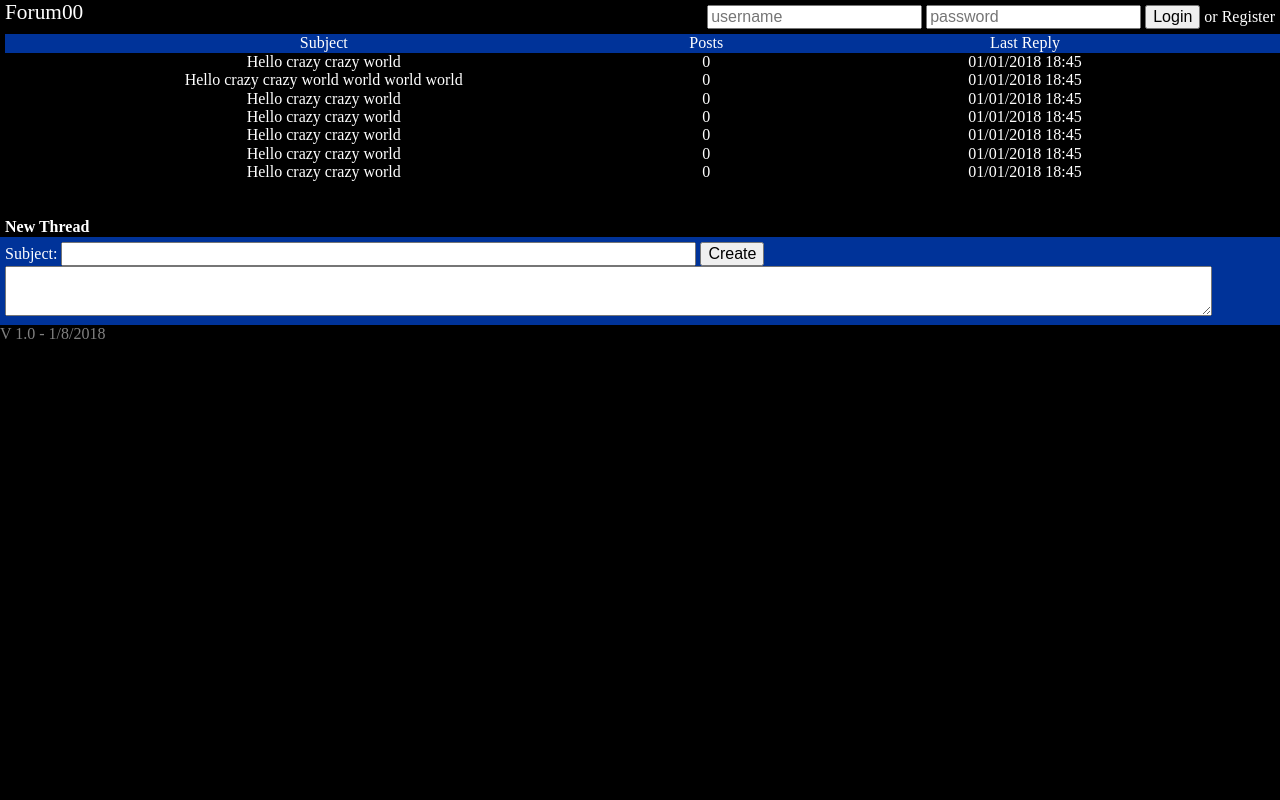
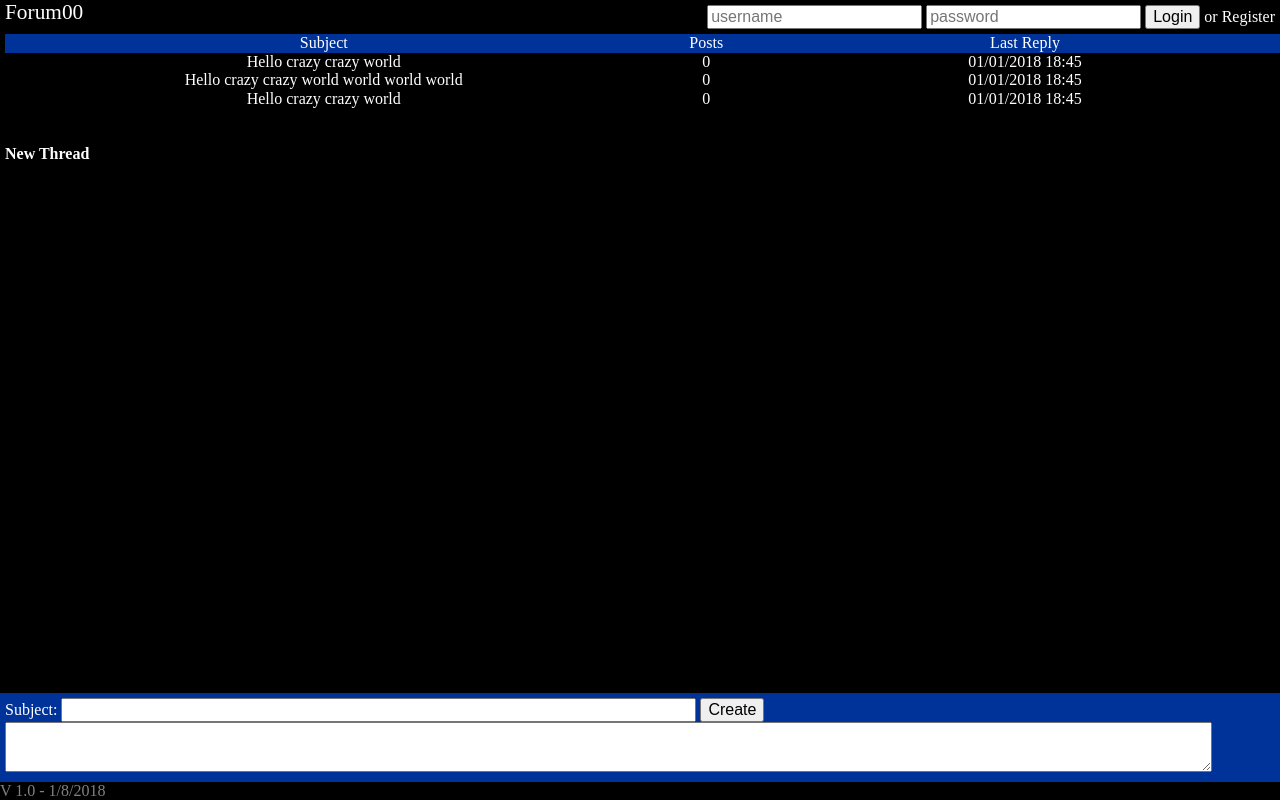
Before and after one commit to elsistra/Forum00, a Node server app: page /forum in a window 1280 px wide. Run offline with Node 20, Linux system fonts and the light colour scheme; some libraries are stand-ins or nearby versions.

Commit message:
Fix threads container not expanding to fill available vertical space

```diff
--- a/public/styles.css
+++ b/public/styles.css
@@ -2,25 +2,44 @@
   box-sizing: border-box;
 }
 html{
+  height: 100%;
 }
 body{
+  height: 100%;
   background-color: black;
   color: grey;
+
+  /*Use flexbox container display*/
+  display: flex;
+  /*Use flexbox container column*/
+  flex-direction: column;
 }
 #maincontent{
+  /*Enable flexbox item growing*/
   flex-grow: 1;
+
   background-color: black;
   color: white;
   padding-left: 5px;
   padding-top: 5px;
 }
 #thread-list-container{
-  max-height: 20%;
+  /*Enable flexbox item growing*/
+  flex-grow: 1;
+
+  /*Use flexbox container display*/
+  display: flex;
+  /*Use flexbox container column*/
+  flex-direction: column;
 }
 #container{
+  /*Use flexbox container display*/
   display: flex;
 }
 #header{
+  /*Disable flexbox item shrinking*/
+  flex-shrink: 0;
+
   background-color: #000;
   color: #ffffff;
   padding-left: 5px;
@@ -37,6 +56,10 @@ body{
   text-align: right;
   padding-top: 5px;
   padding-right: 5px;
+}
+#footer {
+  /*Disable flexbox item shrinking*/
+  flex-shrink: 0;
 }
 .table{
   display: table;
@@ -88,6 +111,9 @@ a{
   flex-shrink: 0;
 }
 #new-thread-form{
+  /*Disable flexbox item shrinking*/
+  flex-shrink: 0;
+
   background-color: #003399;
   color: white;
   padding: 5px;
--- a/views/footer.ejs
+++ b/views/footer.ejs
@@ -1,3 +1,3 @@
-    <div>V 1.0 - 1/8/2018</div>
+    <div id="footer">V 1.0 - 1/8/2018</div>
   </body>
 </html>
--- a/views/forum.ejs
+++ b/views/forum.ejs
@@ -1,6 +1,7 @@
 <%- include('header'); %>
 <div id="thread-list-container">
-  <div id='maincontent' class="table">
+  <div id='maincontent'>
+    <div class="table">
       <div class='table-tr table-header'>
         <div class='table-td subject'>Subject</div><div class='table-td postcount'>Posts</div><div class='table-td lastreply'>Last Reply</div>
       </div>
@@ -14,18 +15,8 @@
       <div class='table-tr'>
         <div class='table-td'>Hello crazy crazy world</div><div class='table-td'>0</div><div class='table-td'>01/01/2018 18:45</div>
       </div>
-    <div class='table-tr'>
-      <div class='table-td'>Hello crazy crazy world</div><div class='table-td'>0</div><div class='table-td'>01/01/2018 18:45</div>
     </div>
-    <div class='table-tr'>
-      <div class='table-td'>Hello crazy crazy world</div><div class='table-td'>0</div><div class='table-td'>01/01/2018 18:45</div>
-    </div>
-    <div class='table-tr'>
-      <div class='table-td'>Hello crazy crazy world</div><div class='table-td'>0</div><div class='table-td'>01/01/2018 18:45</div>
-    </div>
-    <div class='table-tr'>
-      <div class='table-td'>Hello crazy crazy world</div><div class='table-td'>0</div><div class='table-td'>01/01/2018 18:45</div>
-    </div></br></br>
+    </br></br>
     <b>New Thread</b>
   </div>
 </div>
```
Lines whose indentation alone changed are shown as unchanged.
